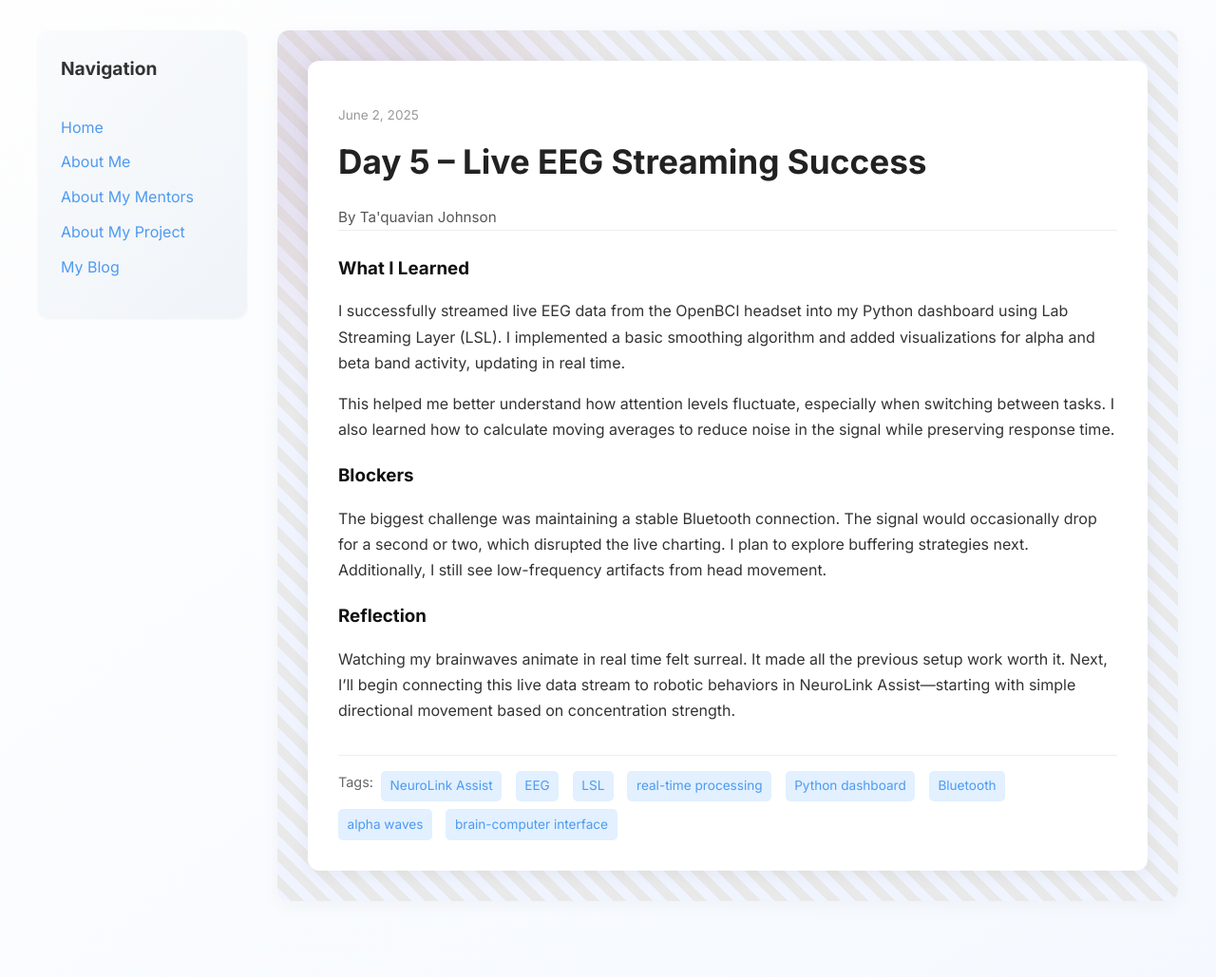
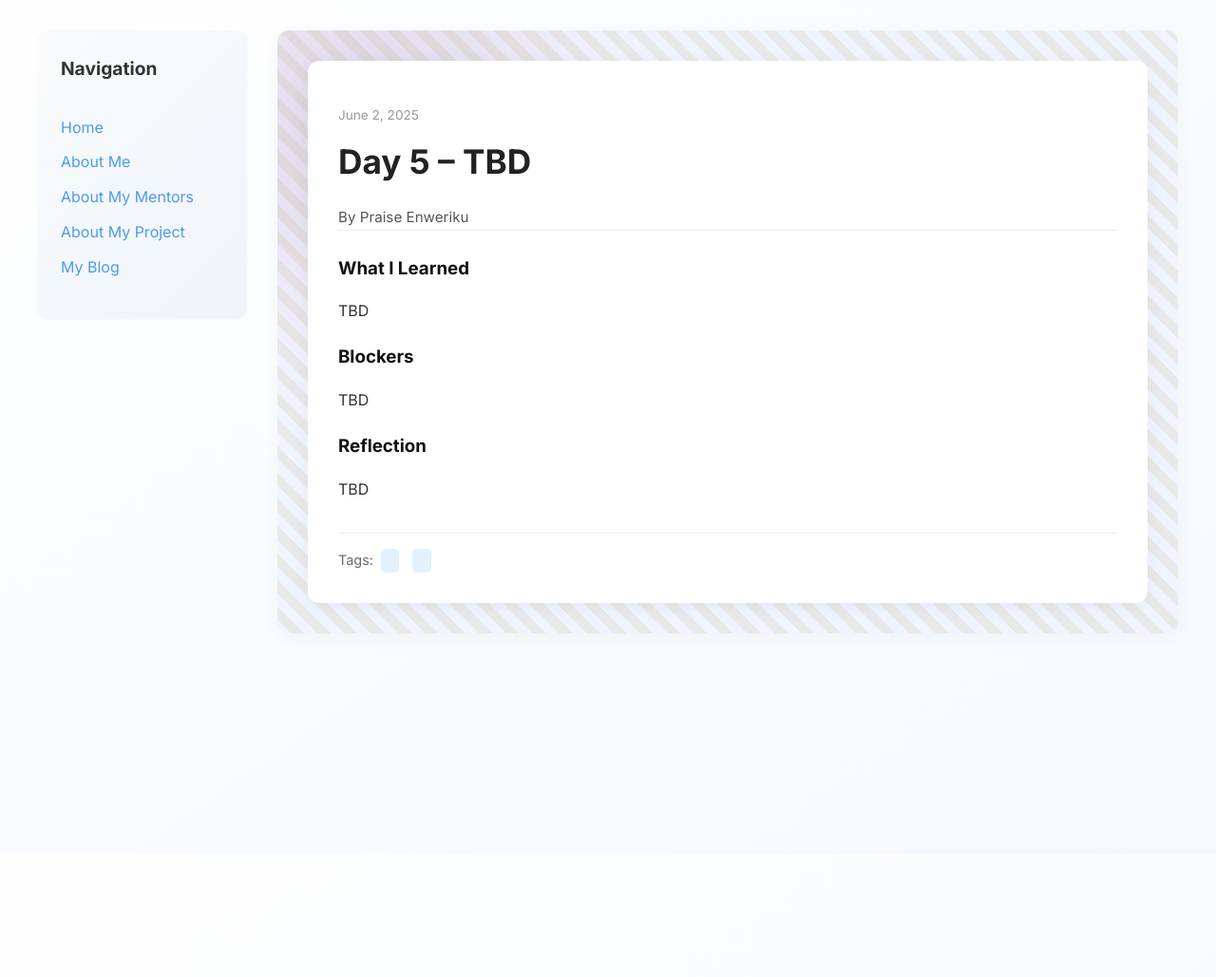
Before and after one commit to PraiseEnweriku1/PraiseEnweriku1.github.io, a Jekyll site: the page built from _posts/2025-06-02-day-5.md, in a window 1280 px wide. Shown: the whole page at 95% size. Built offline with Jekyll 4.4.1, drawn with Linux system fonts in a browser that asks for light colours; after the commit the page ends 900 px from its top, so only the background shows below that.

Commit message:
Update 2025-06-02-day-5.md

```diff
--- a/_posts/2025-06-02-day-5.md
+++ b/_posts/2025-06-02-day-5.md
@@ -1,19 +1,33 @@
 ---
+
 layout: post
-title: "Day 5 – Live EEG Streaming Success"
+
+title: "Day 5 – TBD "
+
 date: 2025-06-02
-author: Ta'quavian Johnson
+
+author: Praise Enweriku
+
 permalink: /day5.html
-tags: ["NeuroLink Assist", "EEG", "LSL", "real-time processing", "Python dashboard", "Bluetooth", "alpha waves", "brain-computer interface"]
+
+tags: ["", ""]
+
+
 
 what_i_learned: |
-  I successfully streamed live EEG data from the OpenBCI headset into my Python dashboard using Lab Streaming Layer (LSL). I implemented a basic smoothing algorithm and added visualizations for alpha and beta band activity, updating in real time.
 
-  This helped me better understand how attention levels fluctuate, especially when switching between tasks. I also learned how to calculate moving averages to reduce noise in the signal while preserving response time.
+  TBD
+
+
 
 blockers: |
-  The biggest challenge was maintaining a stable Bluetooth connection. The signal would occasionally drop for a second or two, which disrupted the live charting. I plan to explore buffering strategies next. Additionally, I still see low-frequency artifacts from head movement.
+
+  TBD
+
+
 
 reflection: |
-  Watching my brainwaves animate in real time felt surreal. It made all the previous setup work worth it. Next, I’ll begin connecting this live data stream to robotic behaviors in NeuroLink Assist—starting with simple directional movement based on concentration strength.
+
+  TBD
+
 ---
```
